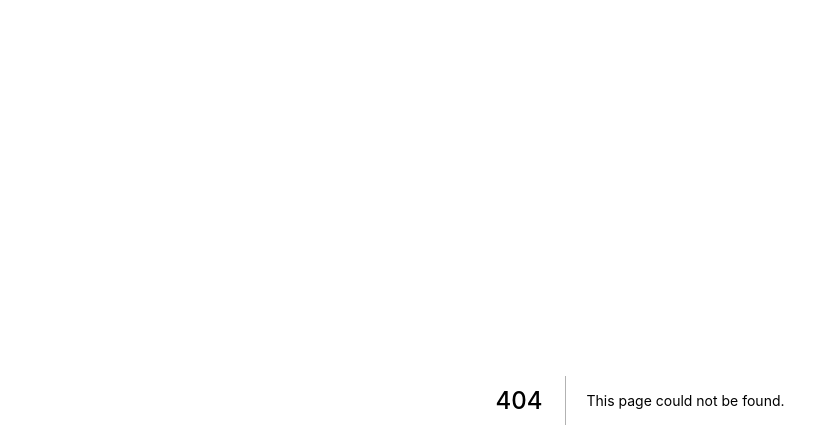
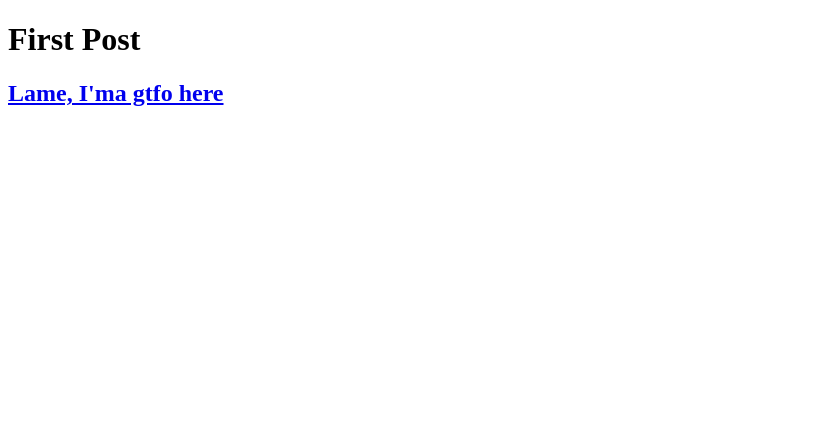
Before and after one commit to layinl/nextjs-blog, a Next.js app: page /posts/first-post in a window 1280 px wide. Before the commit this address had no page. Shown: the top 448 px of the page, without its empty margins (0-839 px from the left). Built offline with nearby package versions, Linux system fonts and the light colour scheme.

Commit message:
First post

```diff
--- /dev/null
+++ b/pages/posts/first-post.js
@@ -0,0 +1,15 @@
+import Link from "next/link";
+
+export default function FirstPost() {
+  return (
+    <>
+      <h1>First Post</h1>
+      <h2>
+        <Link href="/">
+          <a>Lame, I'ma gtfo here</a>
+        </Link>
+      </h2>
+    </>
+
+  )
+}
```
Also changed, not shown: pages/index.js (+6 -1 lines).
